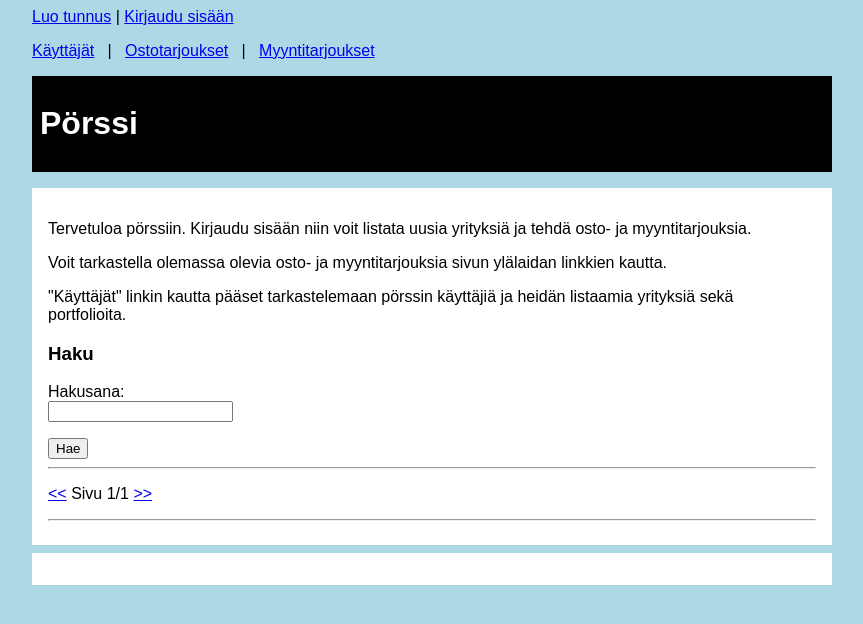
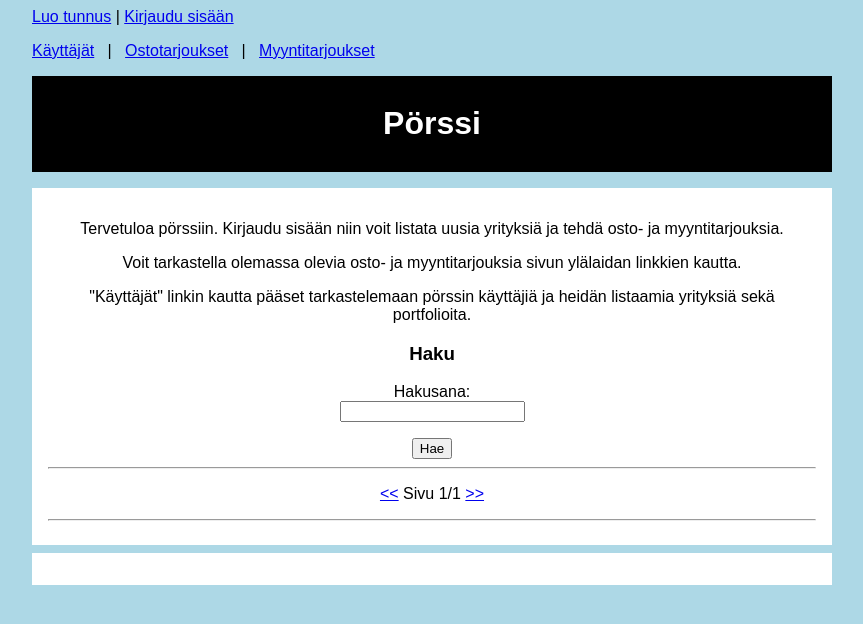
Before and after one commit to Lepardi/osakeporssi, a Flask app: page / in a window 1280 px wide. Shown: the top 624 px of the page, without its empty margins (208-1071 px from the left). Run offline with Flask 3, Linux system fonts and the light colour scheme; data that the repository does not hold is empty.

Commit message:
Update css layout

```diff
--- a/static/main.css
+++ b/static/main.css
@@ -13,14 +13,17 @@ body {
   color: white;
   padding: 0.5em;
   margin: 1em 0;
+  text-align: center;
 }
 .content {
   background-color: white;
   padding: 1em;
   margin: 0.5em 0;
+  text-align: center;
 }
 .new_listing {
   background-color: white;
   padding: 1em;
   margin: 0.5em 0;
+  text-align: center;
 }
--- a/templates/edit.html
+++ b/templates/edit.html
@@ -7,6 +7,7 @@
 </head>
 
 <body>
+  <div class="content">
     <h2>Yrityksen tietojen muokkaus</h2>
     <form action="/edit/{{ company.id }}" method="post">
       <p>
@@ -37,4 +38,5 @@
     <p>
       <a href="/">Palaa etusivulle</a>
     </p>
+  </div>
 </body>
--- a/templates/remove.html
+++ b/templates/remove.html
@@ -7,6 +7,7 @@
 </head>
 
 <body>
+  <div class="content">
     <p>
       Haluatko varmasti poistaa yrityksen listauksen?
     </p>
@@ -17,4 +18,5 @@
         <input type="submit" name="cancel" value="Peruuta" />
       </p>
     </form>
+  </div>
 </body>
```
Also changed, not shown: README.md. Lines whose indentation alone changed are shown as unchanged.
